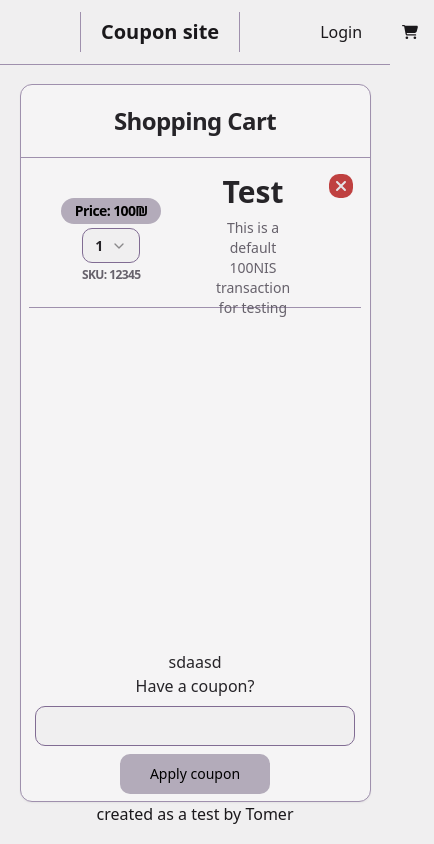
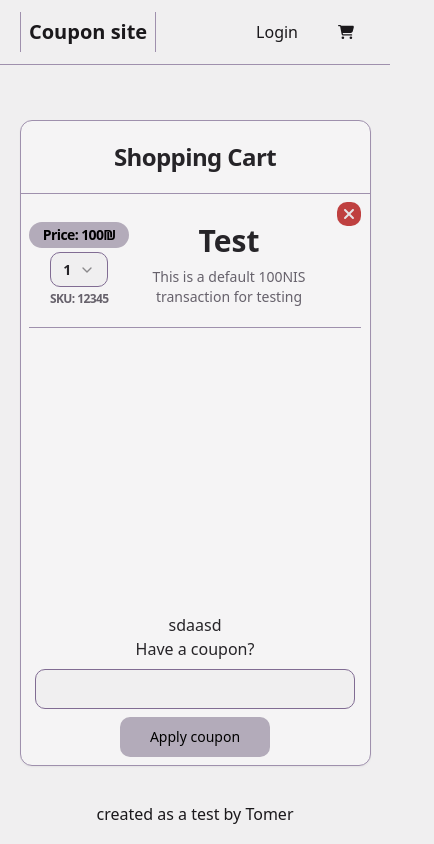
Before and after one commit to TomerH0525/Oversight_Test, a React (Vite) app: page / in a window 390 px wide. Shown: the whole page, 434 px wide, since content can reach past the window. Built offline with nearby package versions, Linux system fonts and the light colour scheme.

Commit message:
updated css : updated flex behavior to behave as intended on mobile

```diff
--- a/src/components/LayoutArea/Header/Header.tsx
+++ b/src/components/LayoutArea/Header/Header.tsx
@@ -5,7 +5,7 @@ import { Link } from "react-router-dom";
 import NavigationTabs from "./NavigationTabs";
 import { useEffect, useState } from "react";
 import User from "@/models/User";
-import authStore, { login } from "@/stores/authStore";
+import authStore, { login } from "@/stores/AuthStore";
 
 const tabsWithContent: { tabTitle: string; navigateTo: string }[] = [
   { tabTitle: "Home", navigateTo: "/" },
@@ -31,15 +31,15 @@ export function Header(): JSX.Element {
   }, [loggedUser]);
 
   return (
-    <div className="inline-flex w-full justify-between px-20 py-3 border-b ">
-      <div className="px-5 border-x content-center w-fit shrink-0">
+    <div className="inline-flex w-full justify-between sm:px-20 px-5 py-3 border-b ">
+      <div className="sm:mx-5 m-0 border-x content-center w-fit shrink-0 px-2">
         <Link to={"/home"}>
           <h1 className="sm:text-4xl text-xl m-auto font-bold ">Coupon site</h1>
         </Link>
       </div>
 
       <div className="w-full flex flex-row justify-between">
-        <div className="ml-16">
+        <div className="md:ml-16">
 
         </div>
         <div className="flex gap-2 ">
--- a/src/components/LayoutArea/Layout/Layout.tsx
+++ b/src/components/LayoutArea/Layout/Layout.tsx
@@ -7,16 +7,16 @@ import { Toaster } from "@/components/ui/toaster";
 function Layout(): JSX.Element {
   return (
     <BrowserRouter>
-      <div className="flex flex-col h-[100vh] text-center flex-shrink-0 sticky">
+      <div className="flex flex-col h-[100vh] text-center shrink-0 sticky w-[100vw] min-h-[565px]">
         <header className="h-[10%] grow-0">
           <Header />
         </header>
 
-        <main className="grow p-0 m-0">
+        <main className="grow p-0 m-0 shrink-0 w-[100vw]  ">
           <Routing />
         </main>
 
-        <footer className="h-[5%] grow-0">
+        <footer className="h-[5%] grow-0 shrink-0">
           <Footer />
         </footer>
       </div>
--- a/src/components/Pages/LoginPage/loginForm.tsx
+++ b/src/components/Pages/LoginPage/loginForm.tsx
@@ -19,8 +19,8 @@ export function LoginForm() {
           Please enter your username and password below to login to your account
         </CardDescription>
       </CardHeader>
-      <CardContent>
-        <div className="grid gap-4 m-auto ">
+      <CardContent className="">
+        <div className="grid gap-4 m-auto sm:w-[300px]">
           <div className="grid gap-2">
             <Label className="mr-auto" htmlFor="email">
               Username
@@ -30,6 +30,7 @@ export function LoginForm() {
               type="username"
               placeholder="Username"
               required
+              className="font-semibold"
             />
           </div>
           <div className="grid gap-2 ">
@@ -44,7 +45,7 @@ export function LoginForm() {
               type="password"
               required
               placeholder="Password"
-              className=""
+              className="font-semibold"
             />
           </div>
           <Button type="submit" variant={"secondary"} className="w-full">
--- a/src/components/Pages/TransactionPage/CartItem.tsx
+++ b/src/components/Pages/TransactionPage/CartItem.tsx
@@ -44,9 +44,9 @@ const CartItem = React.memo((props: DefaultTransaction) => {
   };
 
   return (
-    <div className="flex flex-row flex-shrink-0 gap-2 p-2 w-[95%] border-b mx-auto mt-2">
+    <div className="flex flex-row flex-shrink-0 gap-2 md:p-2 w-[95%] border-b mx-auto mt-2">
       <Card className="flex flex-row h-[125px] grow border-0 shadow-none rounded-none">
-        <CardHeader className="lg:w-[250px]">
+        <CardHeader className="lg:w-[250px] p-0 my-auto ">
           <CardTitle className="flex flex-col gap-1">
             <Badge
               className="lg:text-lg place-content-center min-w-[100px] text-sm"
@@ -80,9 +80,9 @@ const CartItem = React.memo((props: DefaultTransaction) => {
           </CardTitle>
         </CardHeader>
 
-        <CardContent className="flex flex-col gap-2 text-center m-auto w-[95%]">
-          <div className="font-bold text-3xl">{props.itemName}</div>
-          <CardDescription>{props.itemDescription}</CardDescription>
+        <CardContent className="flex flex-col gap-2 text-center m-auto w-[95%] p-0">
+          <div className="font-bold text-3xl ">{props.itemName}</div>
+          <CardDescription className="text-wrap w-full">{props.itemDescription}</CardDescription>
         </CardContent>
       </Card>
       <Button className="w-2 h-6" size={"sm"} variant={"destructive"}>
--- a/src/components/Pages/TransactionPage/CartPage.tsx
+++ b/src/components/Pages/TransactionPage/CartPage.tsx
@@ -34,13 +34,13 @@ function CartPage(): JSX.Element {
   }, [cart]);
 
   return (
-    <div className="h-full content-center">
-      <Card className="w-[90%] xl:w-[68%] m-auto h-full">
+    <div className="h-full content-center ">
+      <Card className="w-[90%] xl:w-[68%] m-auto h-[90%] flex flex-col">
         <CardHeader className="border-b">
           <CardTitle>Shopping Cart</CardTitle>
         </CardHeader>
 
-        <CardContent className="flex flex-col-reverse lg:flex-row h-[90%] justify-between m-0 p-0">
+        <CardContent className="flex flex-col-reverse lg:flex-row justify-between m-0 p-0 grow">
           <div className="flex flex-col justify-between lg:border-r lg:w-[30%]">
             sdaasd
             <div className="flex flex-col gap-2 ">
```
